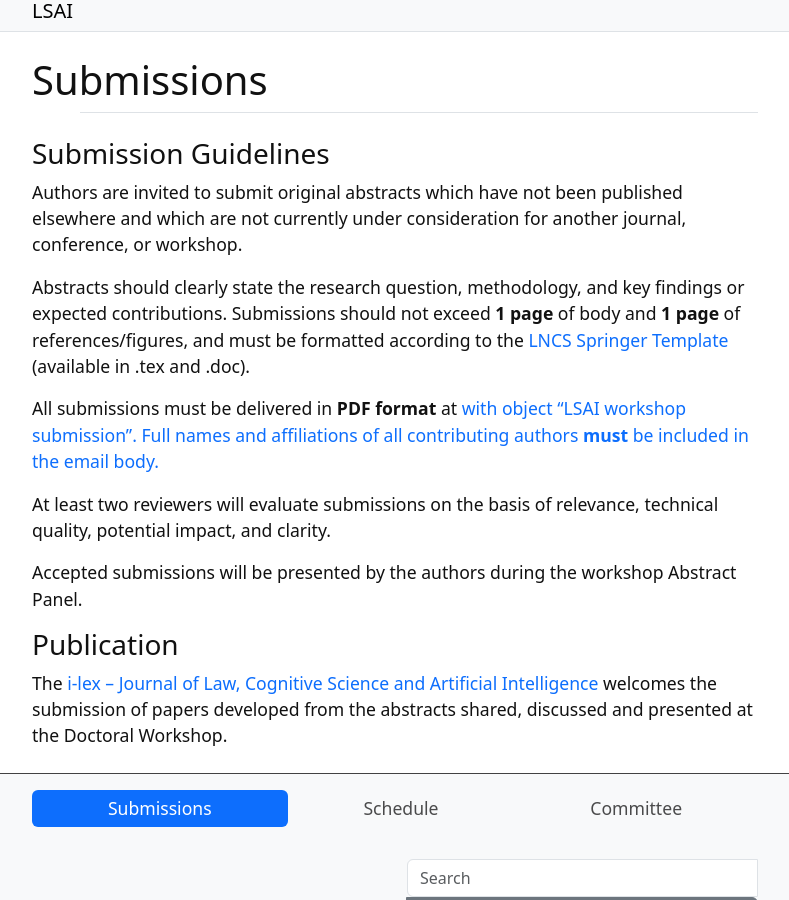
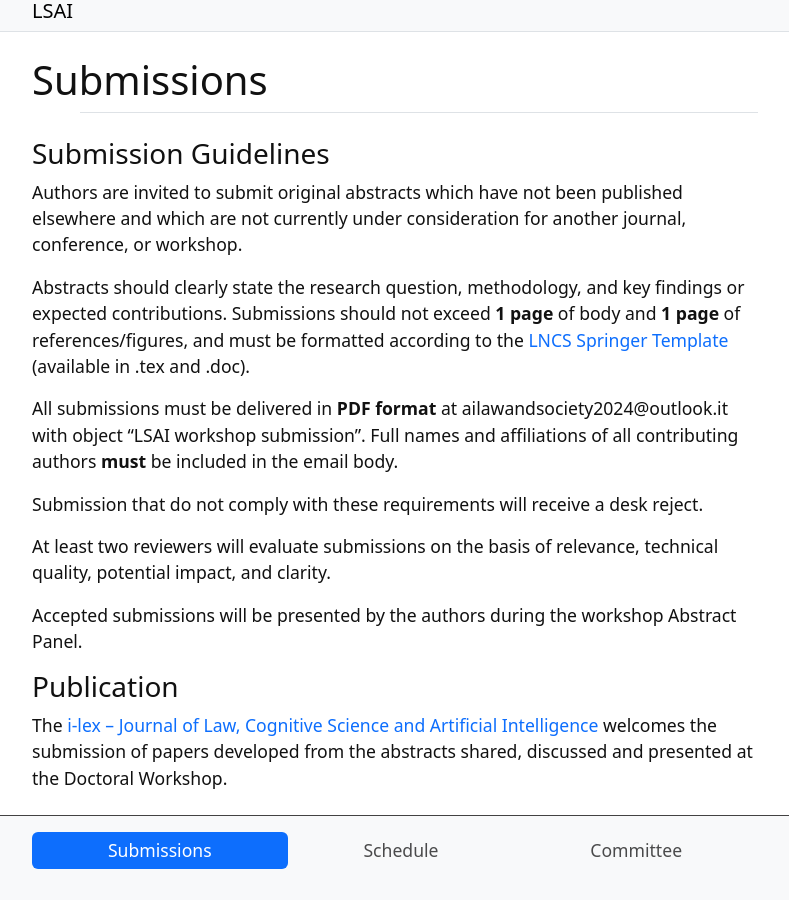
Before and after one commit to lsai-ws/lsai-ws.github.io, a Jekyll site: the page built from content/0-submit.md, in a window 1280 px wide, cut to the strip 121-1021 px from the top of the page. Shown: the whole strip, without its empty margins (245-1034 px from the left). Built offline with Jekyll 4.4.1, drawn with Linux system fonts in a browser that asks for light colours.

Commit message:
Update 0-submit.md

```diff
--- a/content/0-submit.md
+++ b/content/0-submit.md
@@ -9,7 +9,9 @@ Authors are invited to submit original abstracts which have not been published e
 Abstracts should clearly state the research question, methodology, and key findings or expected contributions.
 Submissions should not exceed **1 page** of body and **1 page** of references/figures, and must be formatted according to the [LNCS Springer Template](https://www.springer.com/gp/computer-science/lncs/conference-proceedings-guidelines) (available in .tex and .doc).
 
-All submissions must be delivered in **PDF format** at <a href="mailto:ailawandsociety2024@outlook.it"> with object "LSAI workshop submission". Full names and affiliations of all contributing authors **must** be included in the email body.
+All submissions must be delivered in **PDF format** at ailawandsociety2024@outlook.it with object "LSAI workshop submission". Full names and affiliations of all contributing authors **must** be included in the email body.
+
+Submission that do not comply with these requirements will receive a desk reject.
 
 At least two reviewers will evaluate submissions on the basis of relevance, technical quality, potential impact, and clarity.
 
```
